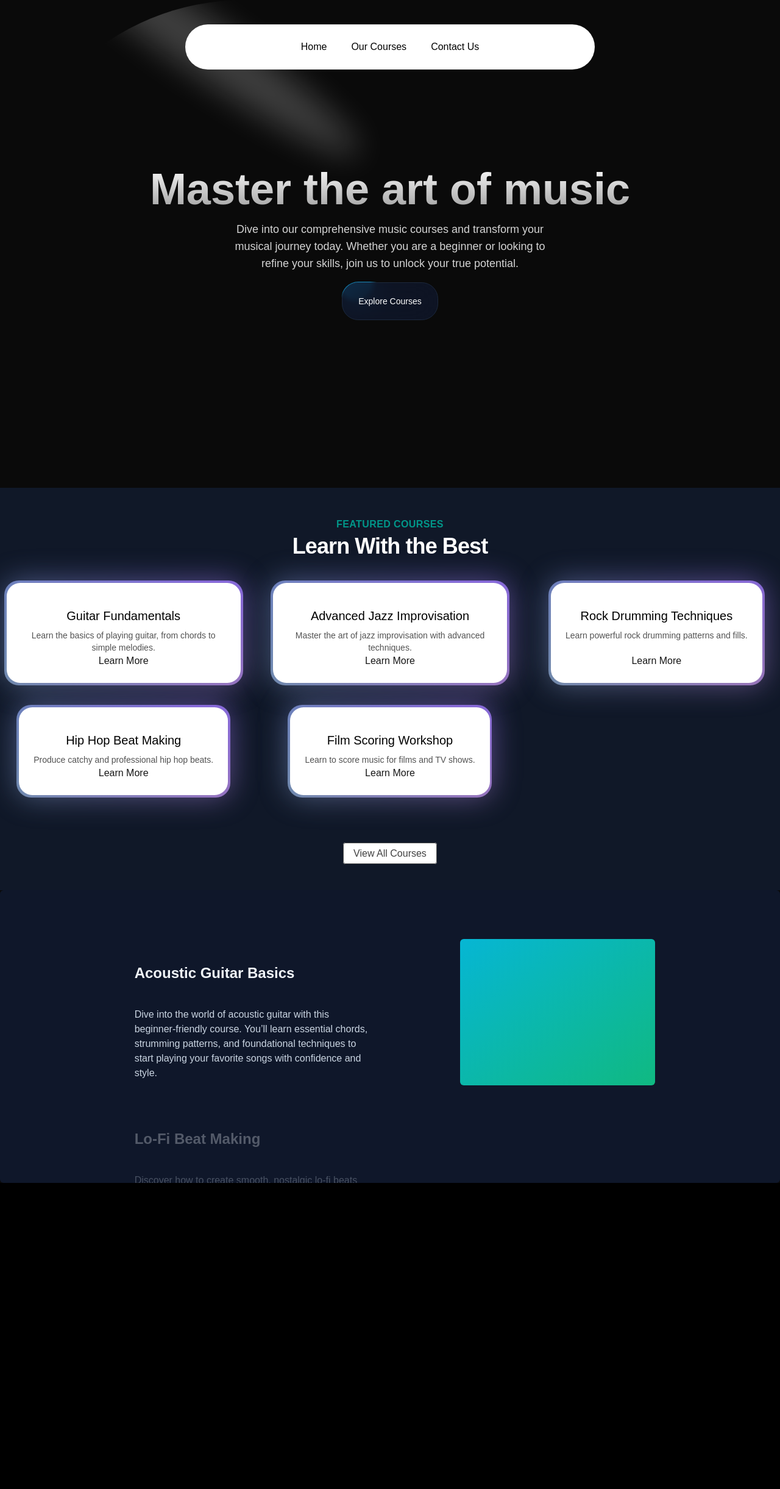
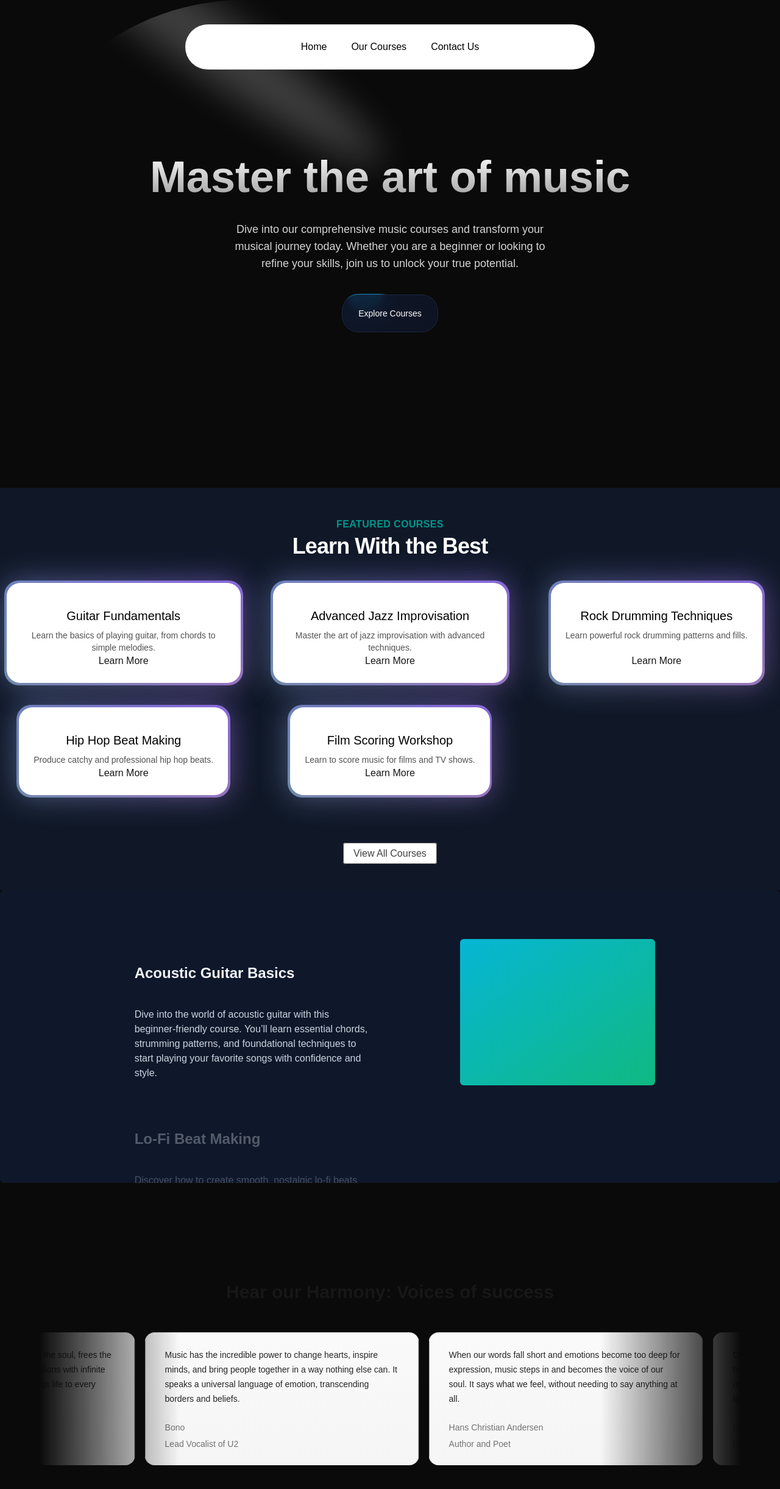
Before and after one commit to palakbanik/create-website-by-nectJS, a Next.js app: page / in a window 1280 px wide. Shown: the top 2442 px of the page at 61% size. Before the commit the page ends 1940 px from the top, so only its background shows below. Built offline with nearby package versions, Linux system fonts and the light colour scheme.

Commit message:
add testimonial part

```diff
--- a/src/app/globals.css
+++ b/src/app/globals.css
@@ -39,3 +39,14 @@
     transform: translate(-50%, -40%) scale(1);
   }
 }
+
+@theme inline {
+  --animate-scroll: scroll var(--animation-duration, 40s)
+    var(--animation-direction, forwards) linear infinite;
+
+  @keyframes scroll {
+    to {
+      transform: translate(calc(-50% - 0.5rem));
+    }
+  }
+}
--- a/src/app/page.tsx
+++ b/src/app/page.tsx
@@ -1,5 +1,6 @@
 import FeaturedSection from "@/components/FeaturedCourses";
 import HeroSection from "@/components/HeroSection";
+import MusicSchoolTestimonialCards from "@/components/MusicSchoolTestimonialCards";
 import WhyChooseUs from "@/components/WhyChooseUs";
 
 export default function Home() {
@@ -9,6 +10,7 @@
         <HeroSection />
         <FeaturedSection />
         <WhyChooseUs />
+        <MusicSchoolTestimonialCards />
       </main>
     </>
   );
--- a/src/components/HeroSection.tsx
+++ b/src/components/HeroSection.tsx
@@ -5,8 +5,8 @@
 export default function HeroSection() {
   return (
     <>
-      <div className="h-auto md:h-screen w-full rounded-full flex flex-col items-center justify-center gap-5 relative overflow-hidden mx-auto py-10 md:py-0 ">
-        <div className="p-4 relative z-10 w-full text-center">
+      <div className="h-auto md:h-screen w-full rounded-full flex flex-col items-center justify-center relative overflow-hidden mx-auto py-10 md:py-0 ">
+        <div className="p-4 relative z-10 w-full text-center flex flex-col gap-5">
           <Spotlight
             className="-top-70 left-0 md:-top-60 md:left-80"
             fill="white"
--- /dev/null
+++ b/src/components/MusicSchoolTestimonialCards.tsx
@@ -0,0 +1,56 @@
+"use client";
+import { InfiniteMovingCards } from "./ui/infinite-moving-cards";
+
+const musicSchoolTestimonial = [
+  {
+    quote:
+      "Music has the incredible power to change hearts, inspire minds, and bring people together in a way nothing else can. It speaks a universal language of emotion, transcending borders and beliefs.",
+    name: "Bono",
+    title: "Lead Vocalist of U2",
+  },
+  {
+    quote:
+      "When our words fall short and emotions become too deep for expression, music steps in and becomes the voice of our soul. It says what we feel, without needing to say anything at all.",
+    name: "Hans Christian Andersen",
+    title: "Author and Poet",
+  },
+  {
+    quote:
+      "One of the most beautiful things about music is its ability to touch you so deeply that you feel healed, empowered, and understood, without any pain. It hits the heart directly and leaves an eternal mark.",
+    name: "Bob Marley",
+    title: "Legendary Reggae Musician",
+  },
+  {
+    quote:
+      "A life without music is like a canvas without color — dull, incomplete, and empty. Music breathes life into our days, adds meaning to our moments, and brings harmony to chaos.",
+    name: "Friedrich Nietzsche",
+    title: "Philosopher",
+  },
+  {
+    quote:
+      "Music doesn’t just entertain — it nourishes the soul, frees the mind, lifts the spirit, and paints our imaginations with infinite possibilities. It’s a gift to humanity that brings life to every corner of our world.",
+    name: "Plato",
+    title: "Greek Philosopher",
+  },
+];
+
+export default function MusicSchoolTestimonialCards() {
+  return (
+    <>
+      <div className="h-[40rem] w-full dark:bg-black dark:bg-grid-white/[0.2] relative flex flex-col items-center justify-center overflow-hidden ">
+        <h2 className="text-3xl font-bold text-center mb-8 z-10">
+          Hear our Harmony: Voices of success
+        </h2>
+        <div className="flex justify-center w-full overflow-hidden px-4 sm:px-6 lg:px-8 ">
+          <div className="w-full max-w-6xl">
+            <InfiniteMovingCards
+              items={musicSchoolTestimonial}
+              direction="right"
+              speed="slow"
+            />
+          </div>
+        </div>
+      </div>
+    </>
+  );
+}
--- /dev/null
+++ b/src/components/ui/infinite-moving-cards.tsx
@@ -0,0 +1,117 @@
+"use client";
+
+import { cn } from "@/lib/utils";
+import React, { useEffect, useState } from "react";
+
+export const InfiniteMovingCards = ({
+  items,
+  direction = "left",
+  speed = "fast",
+  pauseOnHover = true,
+  className,
+}: {
+  items: {
+    quote: string;
+    name: string;
+    title: string;
+  }[];
+  direction?: "left" | "right";
+  speed?: "fast" | "normal" | "slow";
+  pauseOnHover?: boolean;
+  className?: string;
+}) => {
+  const containerRef = React.useRef<HTMLDivElement>(null);
+  const scrollerRef = React.useRef<HTMLUListElement>(null);
+
+  useEffect(() => {
+    addAnimation();
+  }, []);
+  const [start, setStart] = useState(false);
+  function addAnimation() {
+    if (containerRef.current && scrollerRef.current) {
+      const scrollerContent = Array.from(scrollerRef.current.children);
+
+      scrollerContent.forEach((item) => {
+        const duplicatedItem = item.cloneNode(true);
+        if (scrollerRef.current) {
+          scrollerRef.current.appendChild(duplicatedItem);
+        }
+      });
+
+      getDirection();
+      getSpeed();
+      setStart(true);
+    }
+  }
+  const getDirection = () => {
+    if (containerRef.current) {
+      if (direction === "left") {
+        containerRef.current.style.setProperty(
+          "--animation-direction",
+          "forwards"
+        );
+      } else {
+        containerRef.current.style.setProperty(
+          "--animation-direction",
+          "reverse"
+        );
+      }
+    }
+  };
+  const getSpeed = () => {
+    if (containerRef.current) {
+      if (speed === "fast") {
+        containerRef.current.style.setProperty("--animation-duration", "20s");
+      } else if (speed === "normal") {
+        containerRef.current.style.setProperty("--animation-duration", "40s");
+      } else {
+        containerRef.current.style.setProperty("--animation-duration", "80s");
+      }
+    }
+  };
+  return (
+    <div
+      ref={containerRef}
+      className={cn(
+        "scroller relative z-20 max-w-7xl overflow-hidden [mask-image:linear-gradient(to_right,transparent,white_20%,white_80%,transparent)]",
+        className
+      )}
+    >
+      <ul
+        ref={scrollerRef}
+        className={cn(
+          "flex w-max min-w-full shrink-0 flex-nowrap gap-4 py-4",
+          start && "animate-scroll",
+          pauseOnHover && "hover:[animation-play-state:paused]"
+        )}
+      >
+        {items.map((item, idx) => (
+          <li
+            className="relative w-[350px] max-w-full shrink-0 rounded-2xl border border-b-0 border-zinc-200 bg-[linear-gradient(180deg,#fafafa,#f5f5f5)] px-8 py-6 md:w-[450px] dark:border-zinc-700 dark:bg-[linear-gradient(180deg,#27272a,#18181b)]"
+            key={item.name}
+          >
+            <blockquote>
+              <div
+                aria-hidden="true"
+                className="user-select-none pointer-events-none absolute -top-0.5 -left-0.5 -z-1 h-[calc(100%_+_4px)] w-[calc(100%_+_4px)]"
+              ></div>
+              <span className="relative z-20 text-sm leading-[1.6] font-normal text-neutral-800 dark:text-gray-100">
+                {item.quote}
+              </span>
+              <div className="relative z-20 mt-6 flex flex-row items-center">
+                <span className="flex flex-col gap-1">
+                  <span className="text-sm leading-[1.6] font-normal text-neutral-500 dark:text-gray-400">
+                    {item.name}
+                  </span>
+                  <span className="text-sm leading-[1.6] font-normal text-neutral-500 dark:text-gray-400">
+                    {item.title}
+                  </span>
+                </span>
+              </div>
+            </blockquote>
+          </li>
+        ))}
+      </ul>
+    </div>
+  );
+};
```
